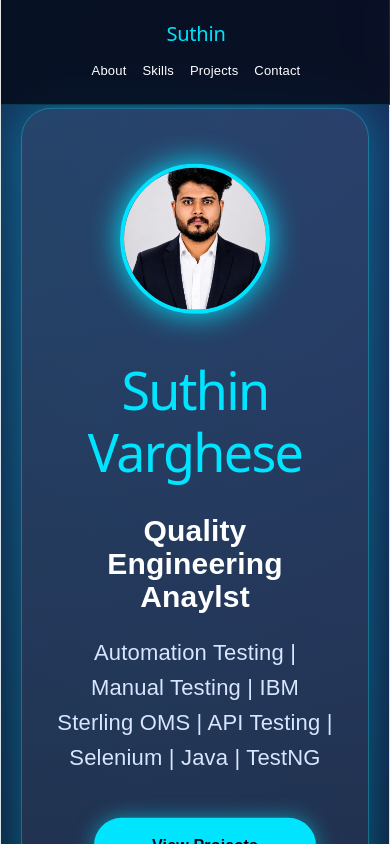
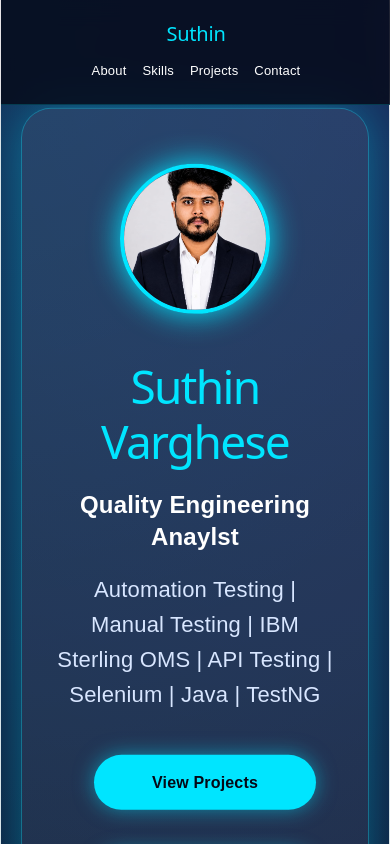
Before and after one commit to suthin10/suthin-portfolio, a React (Vite) app: page / in a window 390 px wide. Shown: the top 844 px of the page. Built offline with nearby package versions, Linux system fonts and the light colour scheme.

Commit message:
Update App.css

```diff
--- a/src/App.css
+++ b/src/App.css
@@ -280,23 +280,21 @@ p {
 }
 @media (max-width: 700px) {
   .profile-card h1 {
-  font-size: 52px;
+  font-size: 46px;
   line-height: 1.2;
-  margin: 20px auto;
+  margin: 20px auto 10px;
   text-align: center;
   max-width: 700px;
-  word-break: break-word;
+  word-break: normal;
 }
 .profile-card {
   overflow: hidden;
 }
-
-  .profile-card h3 {
-    font-size: 30px;
-    line-height: 1.1;
-    margin-bottom: 22px;
-  }
-
+.profile-card h3 {
+  font-size: 24px;
+  line-height: 1.3;
+  margin-bottom: 20px;
+}
   .profile-card p {
     font-size: 22px;
     line-height: 1.6;
```
